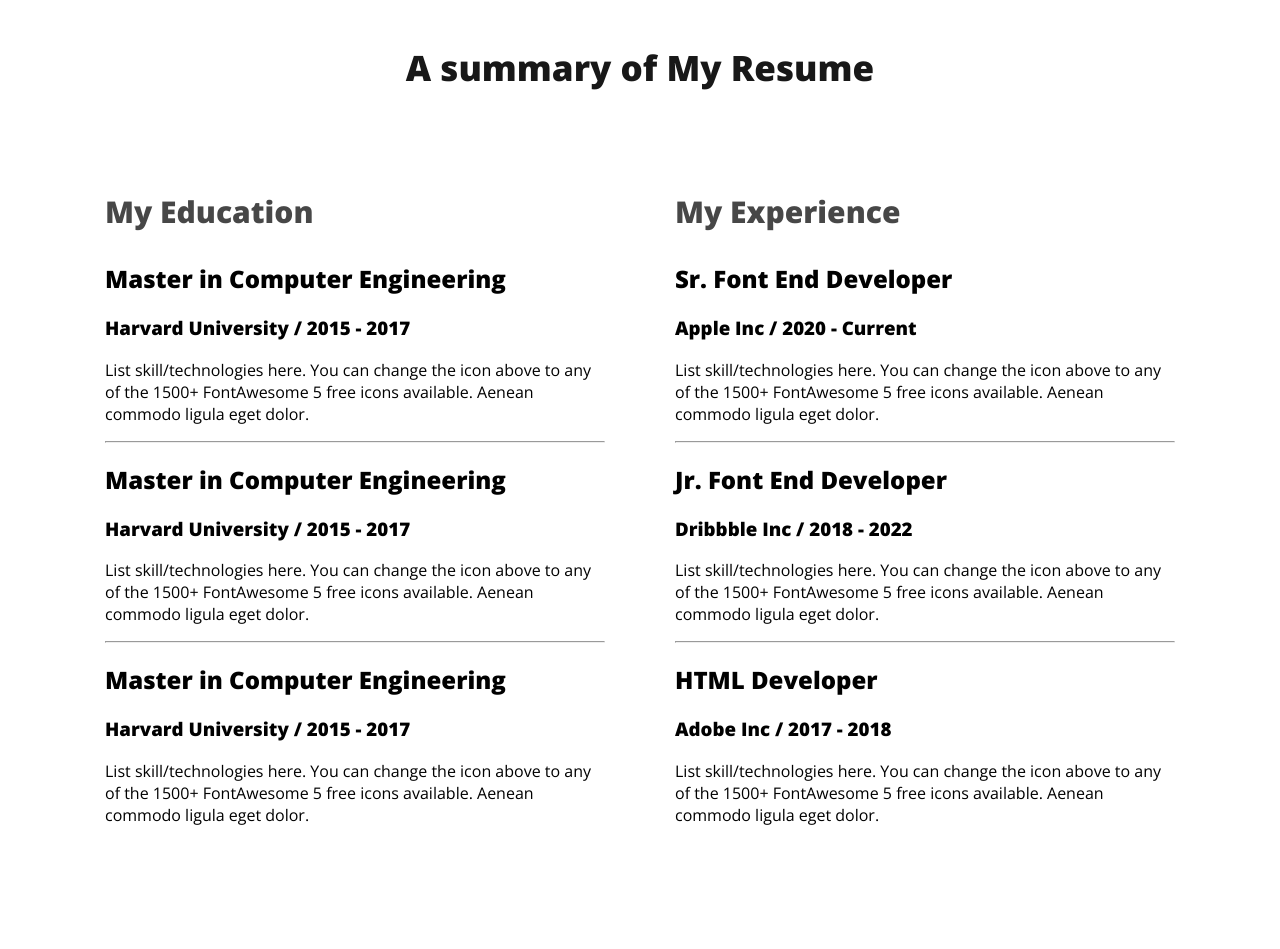
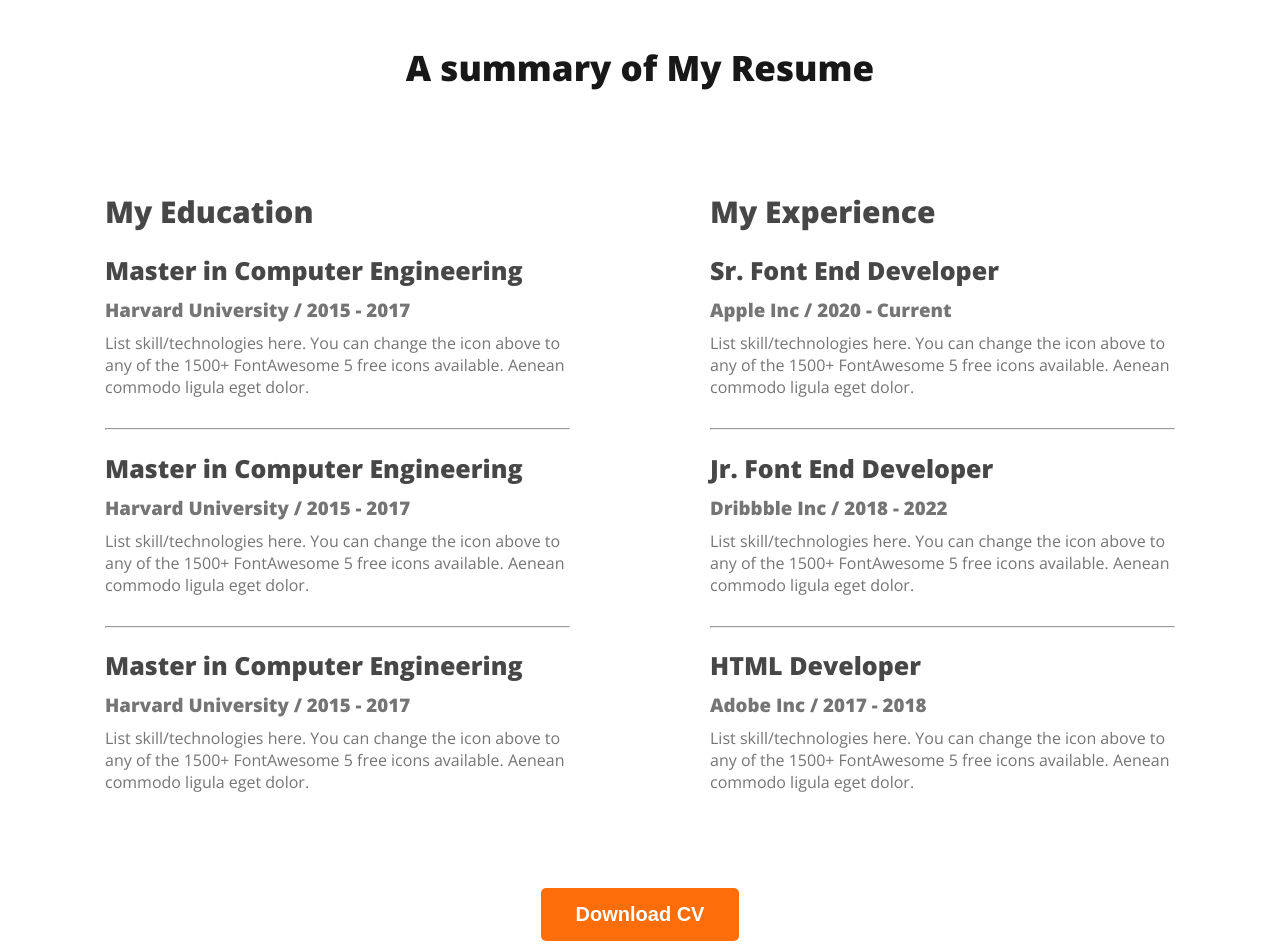
Before and after one commit to md-selim-dev/web-developer-portfolio, a plain HTML site: page index.html in a window 1280 px wide. Shown: the part 2300-3249 px from the top of the page. Before the commit the page ends 3185 px from the top, so only its background shows below. Drawn offline with nearby package versions, Linux system fonts and the light colour scheme.

Commit message:
Finished the Resume section

```diff
--- a/index.html
+++ b/index.html
@@ -209,6 +209,7 @@
             </div>
           </div>
         </div>
+        <div class="download-cv"><button class="btn-primary">Download CV</button></div>
       </section>
     </main>
 
--- a/styles/portfolio.css
+++ b/styles/portfolio.css
@@ -158,6 +158,7 @@ main section {
 .resume-container {
   display: flex;
   justify-content: space-between;
+  gap: 70px;
 
 }
 
@@ -169,5 +170,24 @@ main section {
   color: #474747;
   font-size: 30px;
   font-weight: 700;
+  margin-bottom: 20px;
 }
-.
+.resume-item-description, .resume-item-instute {
+  color: #757575;
+  margin: 10px 0;
+}
+
+.resume-item-title {
+  color: #474747;
+font-size: 25px;
+font-weight: 700;
+margin-bottom: 10px;
+}
+
+.resume-container hr {
+  margin: 30px auto 0;
+}
+.download-cv {
+  text-align: center;
+  margin-top: 50px;
+}
```
